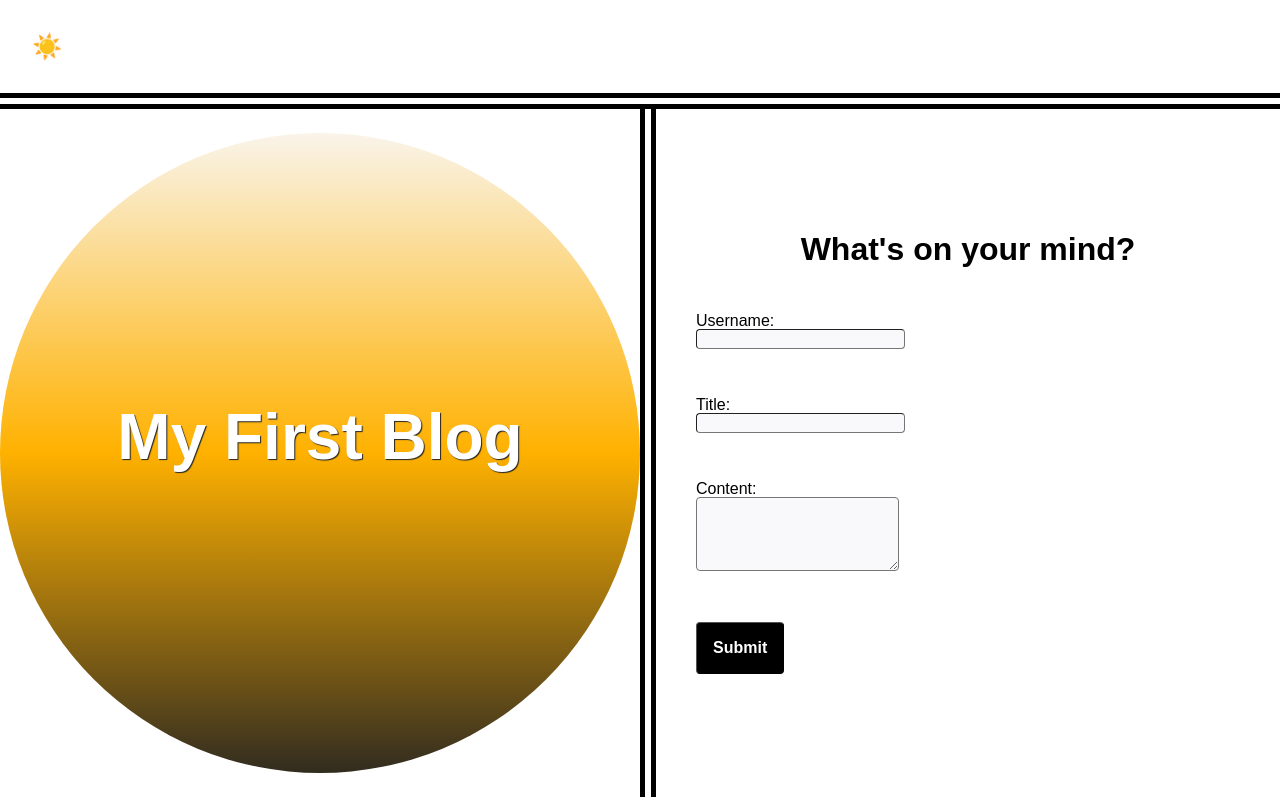
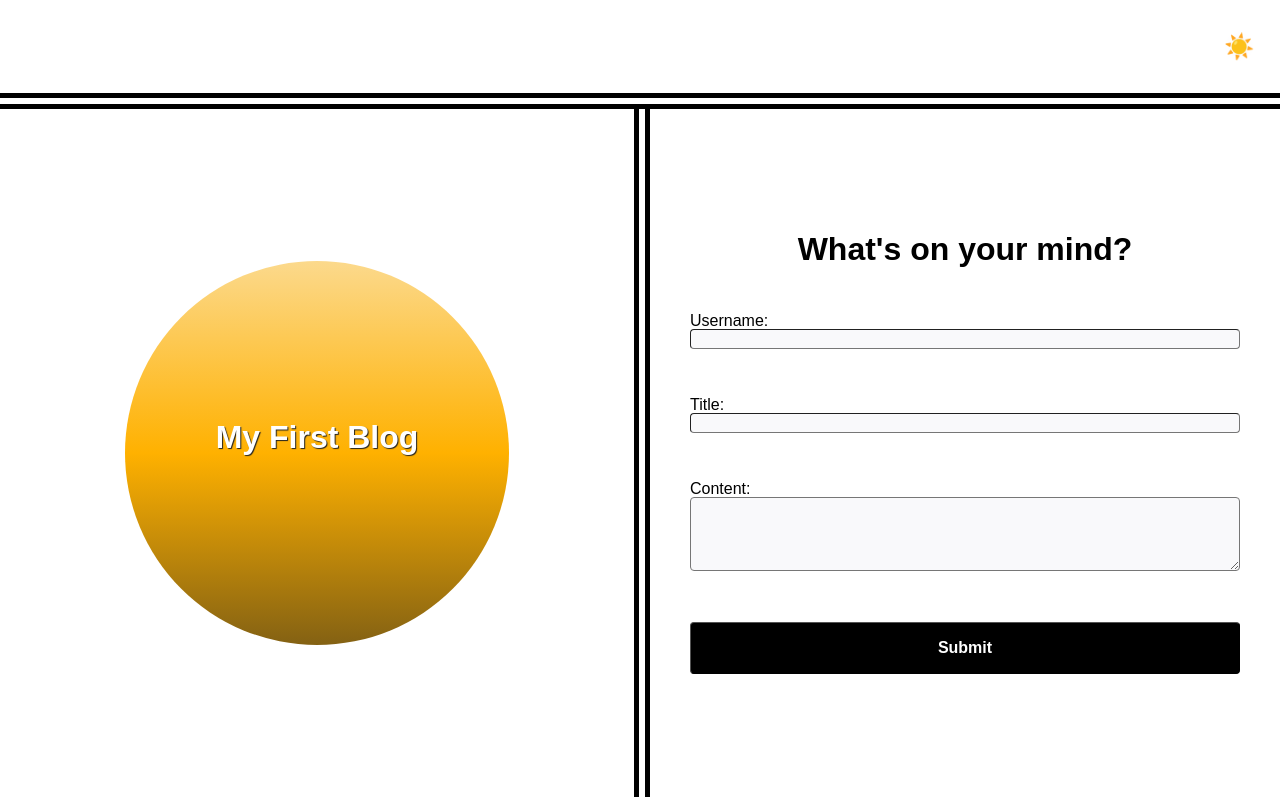
Before and after one commit to ASgithub11/Homework-Challenge-4, a plain HTML site: page index.html in a window 1280 px wide. Drawn offline with Linux system fonts and the light colour scheme.

Commit message:
update css stylesheet

```diff
--- a/assets/css/form.css
+++ b/assets/css/form.css
@@ -11,7 +11,7 @@ aside {
     var(--circle-color),
     var(--dark-accent)
   );
-  clip-path: circle(20rem at center);
+  clip-path: circle(12rem at center);
   display: flex;
   justify-content: center;
   align-items: center;
@@ -23,7 +23,7 @@ section {
 }
 
 aside > h2 {
-  font-size: 4rem;
+  font-size: 2rem;
   color: white;
   text-shadow: 1px 1px 1px var(--dark-accent);
 }
@@ -70,6 +70,7 @@ textarea {
   border-width: 1px;
   font-size: 1rem;
   background-color: var(--light-accent);
+  width: 550px;
 }
 
 section {
@@ -97,3 +98,8 @@ section {
   position: absolute;
   bottom: -2rem;
 }
+
+#toggle {
+  padding-bottom: 0px;
+  margin-left: 1192px;
+}
```
Also changed, not shown: assets/css/blog.css (+7 -4 lines), 1 other file.
